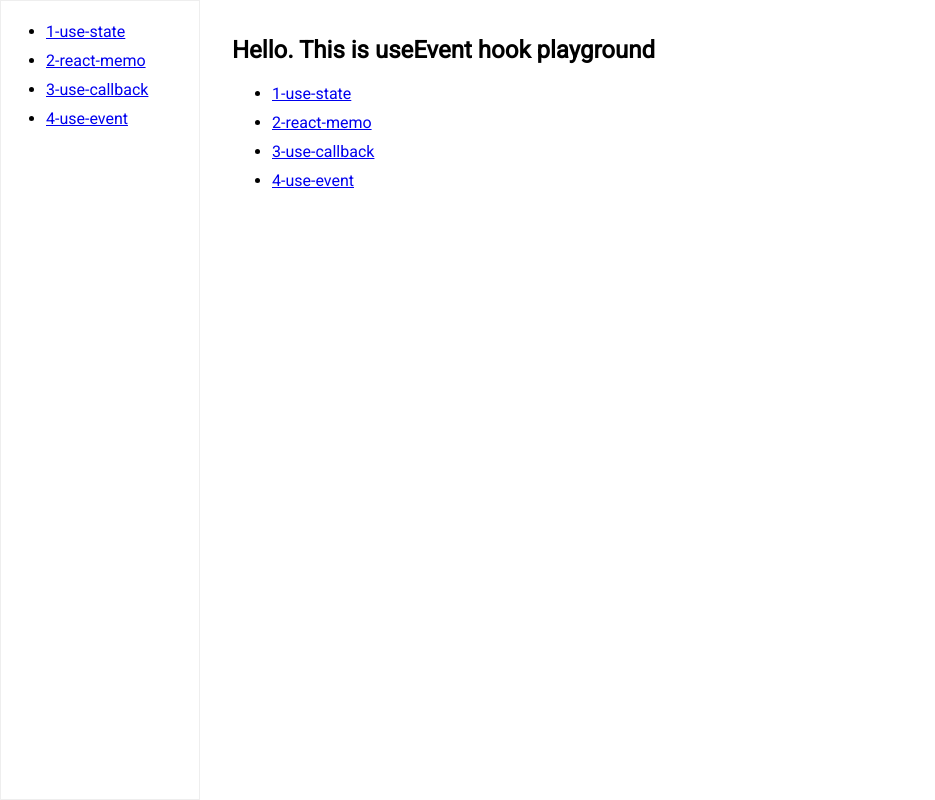
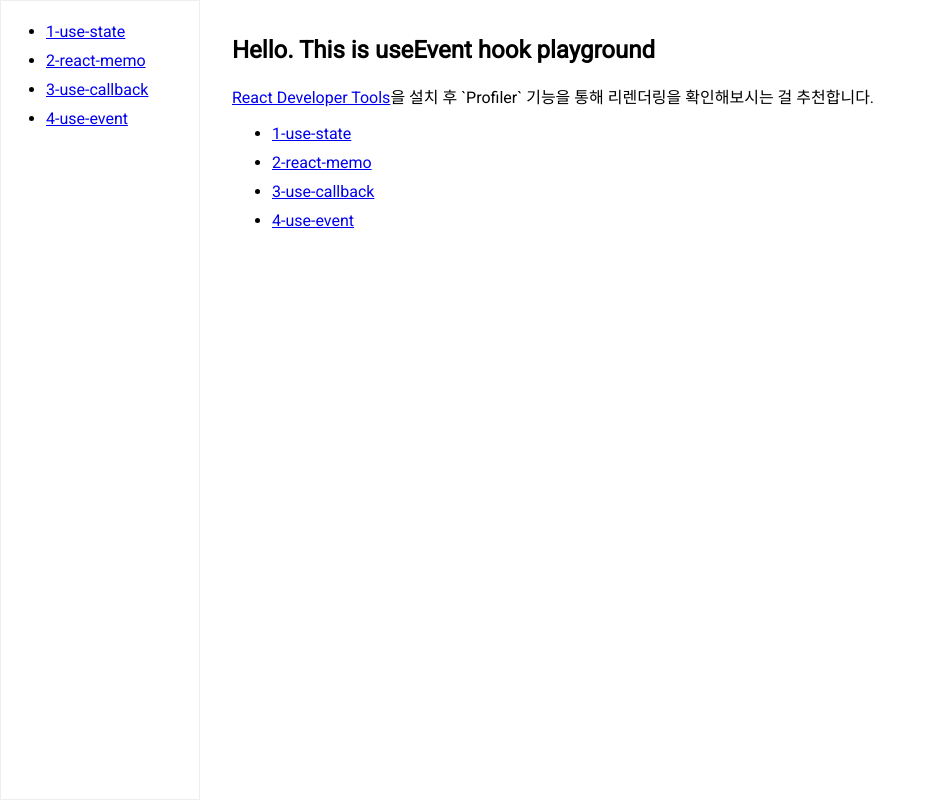
Before and after one commit to mugglim/use-event-hook, a Next.js app: page / in a window 1280 px wide. Shown: the whole page, without its empty margins (0-935 px from the left). Built offline with nearby package versions, Linux system fonts and the light colour scheme.

Commit message:
feat: React Developer Tools 설치 문구 추가

```diff
--- a/src/pages/index.tsx
+++ b/src/pages/index.tsx
@@ -4,6 +4,14 @@ const Home = () => {
   return (
     <>
       <h2>Hello. This is useEvent hook playground</h2>
+      <span></span>
+      <a
+        href="https://chrome.google.com/webstore/detail/react-developer-tools/fmkadmapgofadopljbjfkapdkoienihi"
+        target="_blank"
+      >
+        React Developer Tools
+      </a>
+      을 설치 후 `Profiler` 기능을 통해 리렌더링을 확인해보시는 걸 추천합니다.
       <Header />
     </>
   );
```
Also changed, not shown: 1 other file (tests, documents, lock files or other folders).
